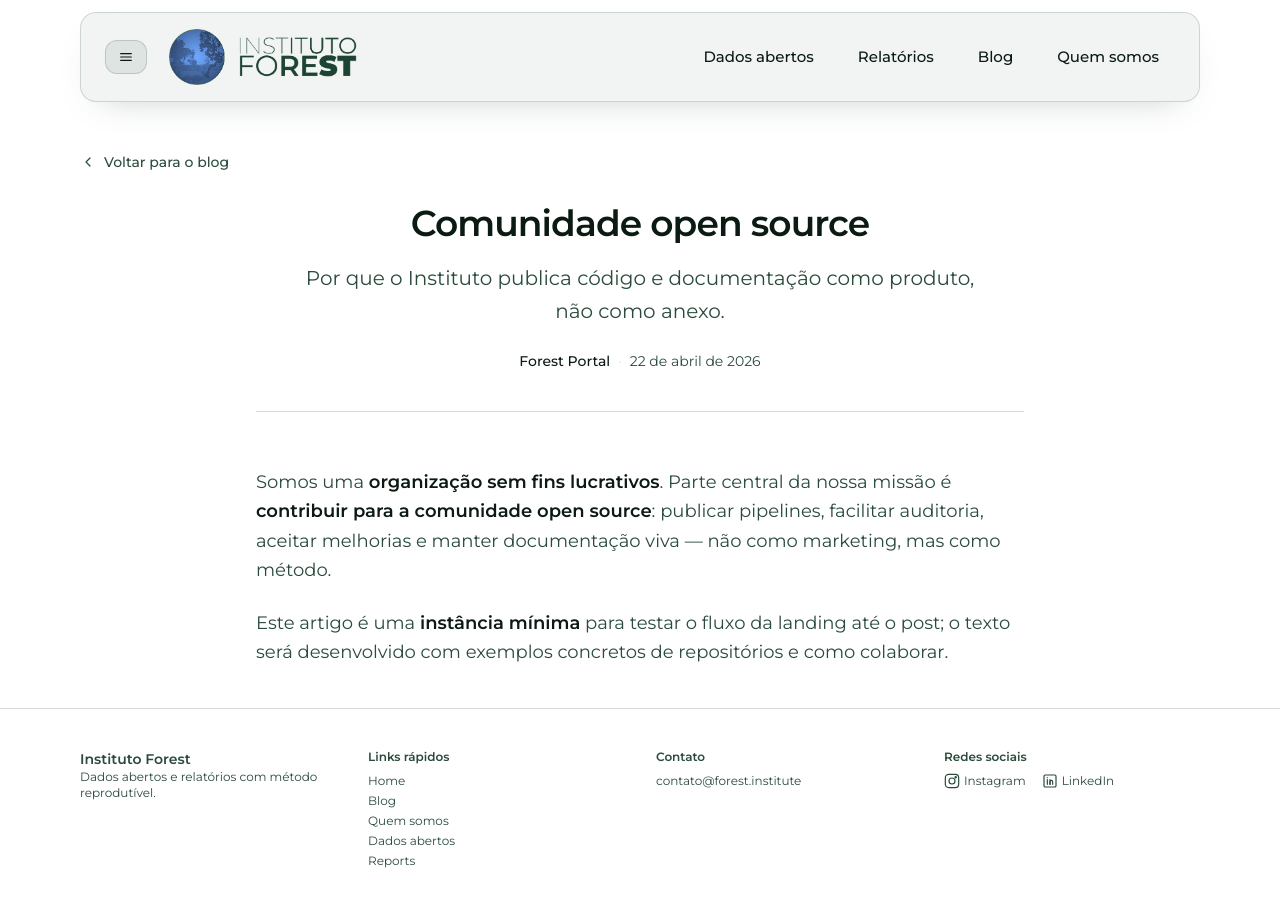
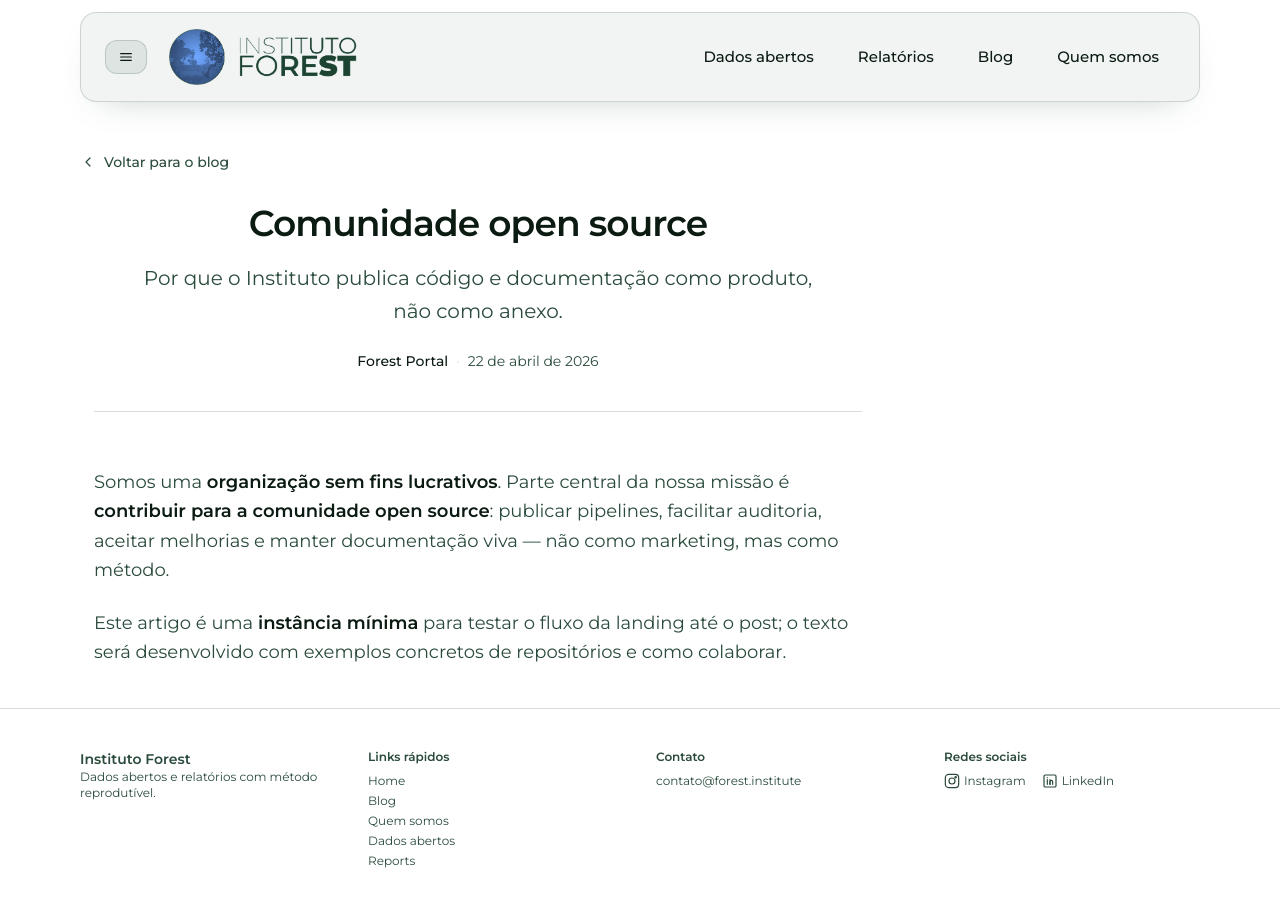
Before and after one commit to julianopadua/forest-portal, a Next.js app: page /blog/comunidade-open-source in a window 1280 px wide. Shown: the top 904 px of the page. Built offline with nearby package versions, Linux system fonts and the light colour scheme; no server answers.

Commit message:
dev: TOC on blogs

```diff
--- a/src/app/blog/[slug]/page.tsx
+++ b/src/app/blog/[slug]/page.tsx
@@ -2,8 +2,10 @@ import type { Metadata } from "next";
 import Link from "next/link";
 import { notFound } from "next/navigation";
 import BlogArticleLayout from "@/components/blog/BlogArticleLayout";
+import TableOfContents from "@/components/blog/TableOfContents";
 import { BLOG_POST_SLUGS } from "@/lib/blog/catalog";
 import { getPostBySlug } from "@/lib/blog/loadPost";
+import { extractHeadings } from "@/lib/blog/extractHeadings";
 
 function ChevronLeftIcon({ className }: { className?: string }) {
   return (
@@ -83,6 +85,8 @@ export default async function BlogPostPage({ params }: { params: Promise<{ slug:
 
   if (!post) notFound();
 
+  const headings = extractHeadings(post.content);
+
   return (
     <main className="mx-auto w-full max-w-6xl px-4 py-10">
       <div className="mb-6">
@@ -95,7 +99,18 @@ export default async function BlogPostPage({ params }: { params: Promise<{ slug:
         </Link>
       </div>
 
-      <BlogArticleLayout post={post} />
+      <div className="lg:grid lg:grid-cols-[1fr_220px] lg:gap-12 xl:grid-cols-[1fr_260px] xl:gap-16">
+        <div className="min-w-0">
+          <BlogArticleLayout post={post} />
+        </div>
+        {headings.length > 0 && (
+          <aside className="hidden lg:block">
+            <div className="sticky top-28 pt-2">
+              <TableOfContents headings={headings} />
+            </div>
+          </aside>
+        )}
+      </div>
     </main>
   );
 }
--- a/src/components/blog/BlogMarkdown.tsx
+++ b/src/components/blog/BlogMarkdown.tsx
@@ -3,6 +3,7 @@ import Link from "next/link";
 import { Children, isValidElement, type ReactNode } from "react";
 import ReactMarkdown from "react-markdown";
 import remarkGfm from "remark-gfm";
+import { slugify } from "@/lib/blog/extractHeadings";
 
 /**
  * Markdown wraps block images in <p>. We replace <img> with <figure> (block content),
@@ -44,6 +45,21 @@ function MarkdownImage({ src, alt }: { src?: string; alt?: string }) {
   );
 }
 
+function extractText(node: ReactNode): string {
+  if (typeof node === "string") return node;
+  if (typeof node === "number") return String(node);
+  if (Array.isArray(node)) return node.map(extractText).join("");
+  if (isValidElement(node)) return extractText((node.props as { children?: ReactNode }).children);
+  return "";
+}
+
+function makeHeading(Tag: "h2" | "h3") {
+  return function MarkdownHeading({ children }: { children?: ReactNode }) {
+    const id = slugify(extractText(children));
+    return <Tag id={id}>{children}</Tag>;
+  };
+}
+
 function MarkdownLink({
   href,
   children,
@@ -82,6 +98,8 @@ export default function BlogMarkdown({ content }: { content: string }) {
         remarkPlugins={[remarkGfm]}
         components={{
           p: MarkdownParagraph,
+          h2: makeHeading("h2"),
+          h3: makeHeading("h3"),
           img: ({ src, alt }) => <MarkdownImage src={typeof src === "string" ? src : undefined} alt={alt} />,
           a: ({ href, children }) => (
             <MarkdownLink href={typeof href === "string" ? href : undefined}>{children}</MarkdownLink>
--- /dev/null
+++ b/src/components/blog/TableOfContents.tsx
@@ -0,0 +1,70 @@
+"use client";
+
+import { useEffect, useState } from "react";
+import type { Heading } from "@/lib/blog/extractHeadings";
+
+export default function TableOfContents({ headings }: { headings: Heading[] }) {
+  const [activeId, setActiveId] = useState<string>(headings[0]?.id ?? "");
+
+  useEffect(() => {
+    if (!headings.length) return;
+
+    const handleScroll = () => {
+      const offset = 120;
+      const scrollY = window.scrollY + offset;
+
+      let current = headings[0].id;
+      for (const { id } of headings) {
+        const el = document.getElementById(id);
+        if (el && el.offsetTop <= scrollY) {
+          current = id;
+        }
+      }
+      setActiveId(current);
+    };
+
+    window.addEventListener("scroll", handleScroll, { passive: true });
+    handleScroll();
+    return () => window.removeEventListener("scroll", handleScroll);
+  }, [headings]);
+
+  if (!headings.length) return null;
+
+  return (
+    <nav aria-label="Sumário do artigo">
+      <p className="mb-4 text-xs font-semibold uppercase tracking-widest text-[color:var(--muted)]">
+        Sumário
+      </p>
+      <ul className="relative space-y-1 pl-3">
+        <div
+          className="pointer-events-none absolute inset-y-0 left-0 w-px bg-[color:var(--border)]"
+          aria-hidden="true"
+        />
+        {headings.map((h) => {
+          const isActive = activeId === h.id;
+          return (
+            <li key={h.id} className={["relative", h.level === 3 ? "pl-3" : ""].join(" ")}>
+              {isActive && (
+                <div
+                  className="pointer-events-none absolute -left-3 inset-y-0 w-0.5 bg-[color:var(--primary)]"
+                  aria-hidden="true"
+                />
+              )}
+              <a
+                href={`#${h.id}`}
+                className={[
+                  "block py-1 text-sm leading-snug transition-colors duration-150",
+                  isActive
+                    ? "font-medium text-[color:var(--primary)]"
+                    : "text-[color:var(--muted)] hover:text-[color:var(--foreground)]",
+                ].join(" ")}
+              >
+                {h.text}
+              </a>
+            </li>
+          );
+        })}
+      </ul>
+    </nav>
+  );
+}
--- /dev/null
+++ b/src/lib/blog/extractHeadings.ts
@@ -0,0 +1,36 @@
+export interface Heading {
+  id: string;
+  text: string;
+  level: 2 | 3;
+}
+
+export function slugify(text: string): string {
+  return text
+    .toLowerCase()
+    .normalize("NFD")
+    .replace(/[̀-ͯ]/g, "")
+    .replace(/[^a-z0-9\s-]/g, "")
+    .trim()
+    .replace(/\s+/g, "-");
+}
+
+function stripMarkdown(text: string): string {
+  return text
+    .replace(/\*\*(.*?)\*\*/g, "$1")
+    .replace(/\*(.*?)\*/g, "$1")
+    .replace(/`(.*?)`/g, "$1")
+    .replace(/\[(.*?)\]\(.*?\)/g, "$1");
+}
+
+export function extractHeadings(markdown: string): Heading[] {
+  const headings: Heading[] = [];
+  for (const line of markdown.split("\n")) {
+    const match = line.match(/^(#{2,3})\s+(.+)$/);
+    if (match) {
+      const level = match[1].length as 2 | 3;
+      const text = stripMarkdown(match[2].trim());
+      headings.push({ id: slugify(text), text, level });
+    }
+  }
+  return headings;
+}
```
Also changed, not shown: doc/review/LATEST.md (added, +20 -0 lines), 2 other files (tests, documents, lock files or other folders).
